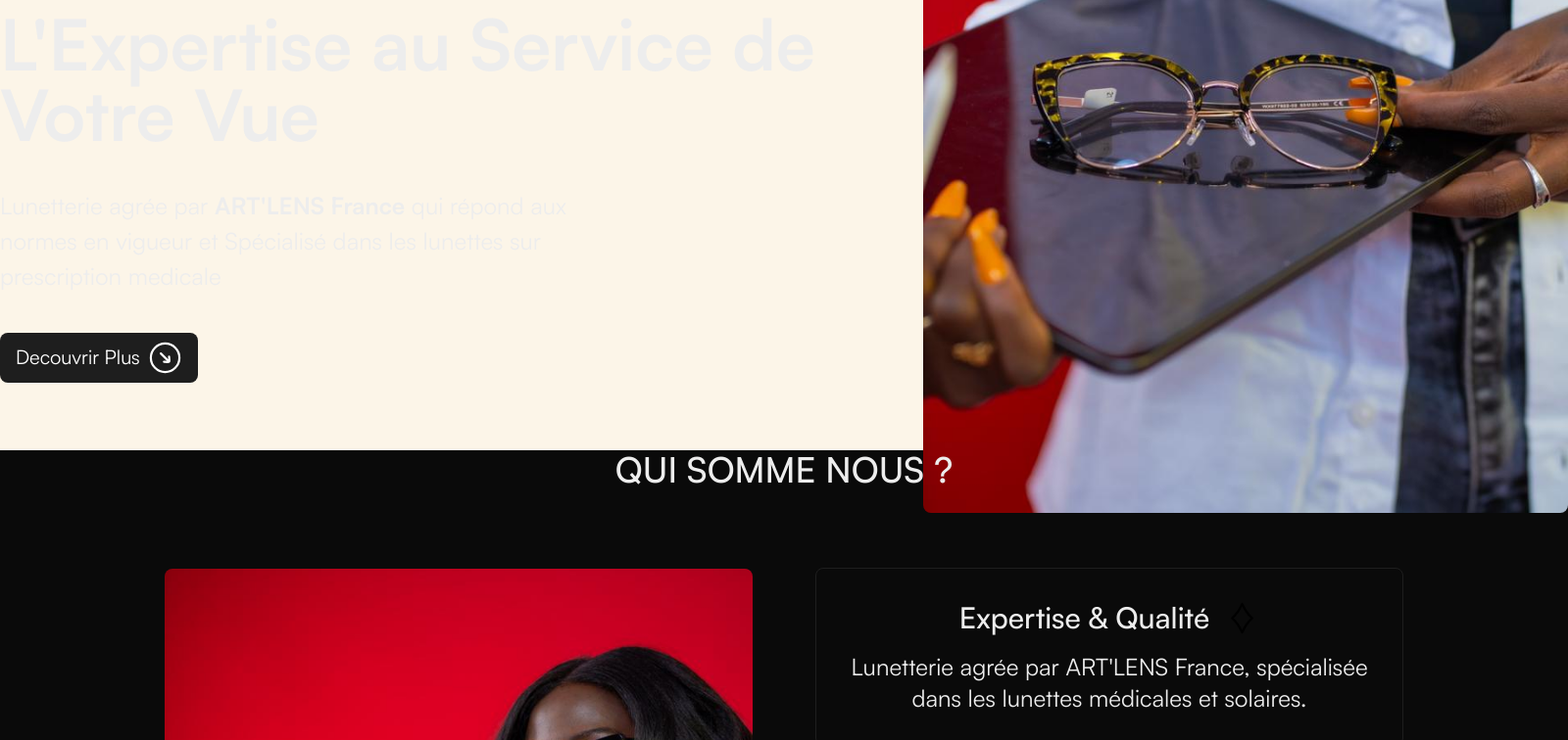
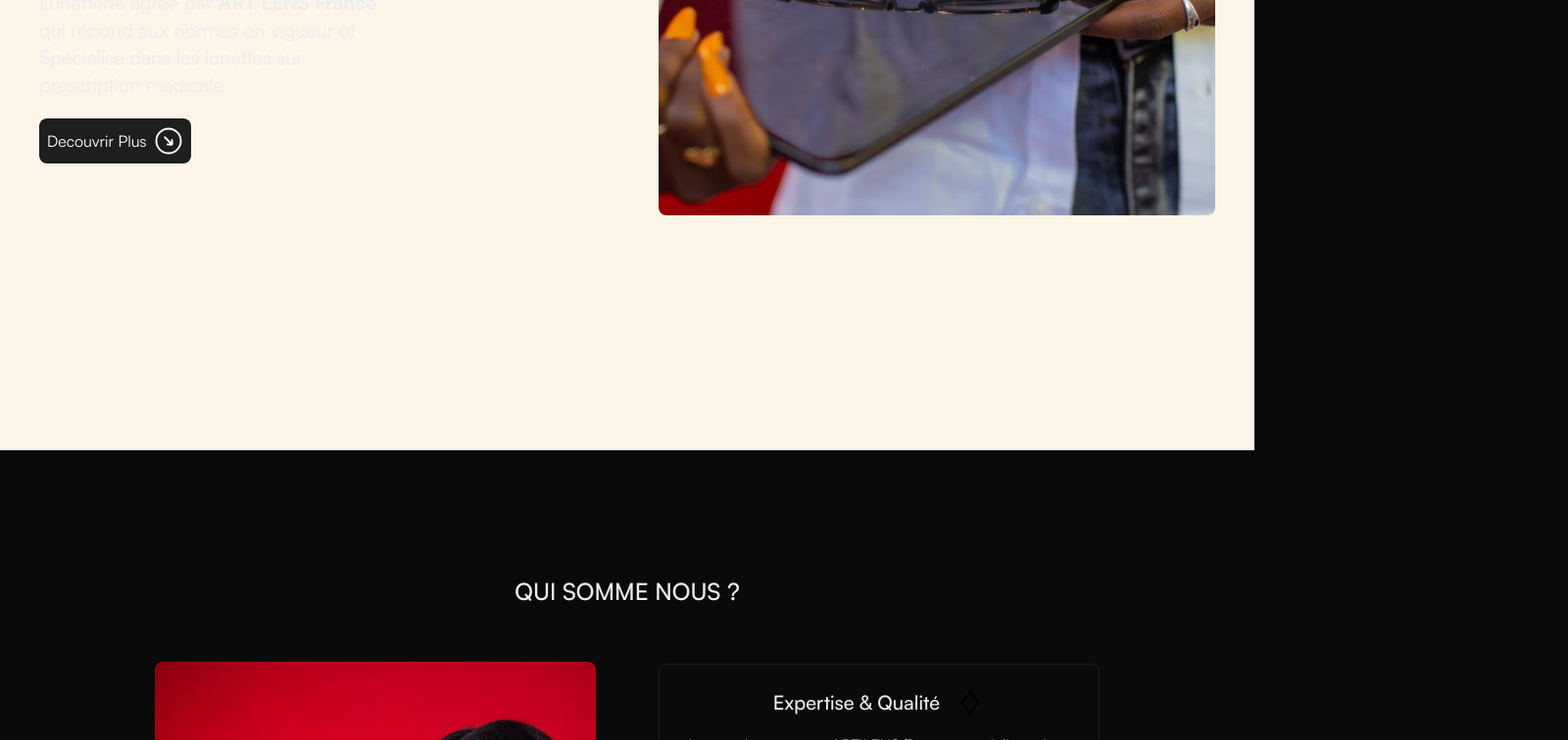
Before and after one commit to Rif-woo/ReginaLens, a Next.js app: page / in a window 1280 px wide. Shown: the part 340-1096 px from the top of the page at 98% size, 1600 px wide, since content can reach past the window. Built offline with nearby package versions, Linux system fonts and the light colour scheme.

Commit message:
responsive half done

```diff
--- a/app/page.js
+++ b/app/page.js
@@ -9,7 +9,7 @@ import SocialLinksSection from "@/components/sections/SocialLinksSection";
 export default function Home() {
   return (
     <main className="bg-[#fcf5e8] min-h-screen">
-      <div className="w-[1600px] h-screen mx-auto">
+      <div className="w-full h-screen mx-auto px-20 min-[768px]:max-[1280px]:px-10">
         <HeroSection />
         <AboutSection />
         <WhyChooseUsSection />
--- a/components/ImageWText.js
+++ b/components/ImageWText.js
@@ -1,18 +1,17 @@
 import Image from 'next/image';
 
-const ImageWText = ({  description, imageSrc , height}) => {
+const ImageWText = ({  description, imageSrc}) => {
   return (
     <div>
       <div className='relative'>
-        <p className='text-2xl font-medium absolute bottom-0 left-0 text-white z-10 p-10 w-[500px]'>{description}</p>
+        <p className='text-2xl font-bold absolute bottom-0 left-0 text-white z-10 p-10 w-[500px] xl:max-[1515px]:w-[300px] min-[768px]:max-[1280px]:w-[250px] xl:max-[1515px]:text-base xl:max-[1515px]:p-5 min-[768px]:max-[1280px]:text-sm min-[768px]:max-[1280px]:p-5'>{description}</p>
         <div className='bg-black border-4 border-white rounded-xl'>
           <Image
             src={imageSrc}
             alt="Hero"
             width={600}
-            height={height}
-            style={{ height: `${height}px` }}
-            className='object-cover object-bottom w-[600px] rounded-xl opacity-60'
+            height={700}
+            className='object-cover object-bottom w-[600px] h-[700px] xl:max-[1515px]:h-[500px] min-[768px]:max-[1280px]:h-[450px] rounded-xl opacity-60'
           />
         </div>
         </div>
--- a/components/QualityBox.js
+++ b/components/QualityBox.js
@@ -2,22 +2,22 @@ import Image from 'next/image';
 
 const QualityBox = ({ title, description, logo }) => {
   return (
-    <div className='flex flex-col justify-center items-center gap-4 border border-[#1E1E1E] p-8 rounded-lg w-[600px]'>
+    <div className='flex flex-col justify-center items-center gap-4 border border-[#1E1E1E] p-8 xl:max-[1515px]:p-6 min-[768px]:max-[1280px]:p-4 rounded-lg w-[600px] xl:max-[1515px]:w-[450px] min-[768px]:max-[1280px]:w-[350px]'>
 
       <div className='flex justify-center items-center gap-4 '>
-        <h1 className='text-3xl font-medium'>{title}</h1>
+        <h1 className='text-3xl font-medium xl:max-[1515px]:text-xl min-[768px]:max-[1280px]:text-lg'>{title}</h1>
         <div>
           <Image
             src={logo}
             alt="Hero"
             width={35}
             height={35}
-            className="object-cover object-center"
+            className="object-cover object-center xl:max-[1515px]:w-[30px] min-[768px]:max-[1280px]:w-[25px]"
           />
         </div>
       </div>
 
-      <p className='text-center text-2xl'>{description}</p>
+      <p className='text-center text-2xl xl:max-[1515px]:text-base min-[768px]:max-[1280px]:text-sm'>{description}</p>
    </div>
   );
 };
--- a/components/sections/AboutSection.js
+++ b/components/sections/AboutSection.js
@@ -4,7 +4,7 @@ import QualityBox from '../QualityBox';
 const AboutSection = () => {
   return (
     <div className='flex flex-col justify-center items-center gap-4 w-full mb-48'>
-      <h1 className='text-4xl font-medium mb-16'>QUI SOMME NOUS ?</h1>
+      <h1 className='text-4xl font-medium mb-16 xl:max-[1515px]:text-2xl xl:max-[1515px]:mb-10 min-[768px]:max-[1280px]:mb-5 min-[768px]:max-[1280px]:text-2xl'>QUI SOMME NOUS ?</h1>
       <div className='flex justify-center items-center gap-16 w-full'>
         {/* Image */}
          <div className=''>
@@ -13,12 +13,12 @@ const AboutSection = () => {
             alt="Hero"
             width={600}
             height={400}
-            className="object-cover object-top h-[720px] w-[600px] rounded-lg"
+            className="object-cover object-top h-[720px] w-[600px] rounded-lg xl:max-[1515px]:h-[500px] xl:max-[1515px]:w-[450px] min-[768px]:max-[1280px]:h-[450px] min-[768px]:max-[1280px]:w-[350px]"
           />
         </div>
 
         {/* QualityBoxes */}
-        <div className='flex flex-col justify-center items-center gap-10'>
+        <div className='flex flex-col justify-center items-center gap-10 xl:max-[1515px]:gap-5 min-[768px]:max-[1280px]:gap-3'>
           <QualityBox
             title="Expertise & Qualité"
             description="Lunetterie agrée par ART'LENS France, spécialisée dans les lunettes médicales et solaires."
--- a/components/sections/HeroSection.js
+++ b/components/sections/HeroSection.js
@@ -2,41 +2,41 @@ import Image from 'next/image';
 
 const HeroSection = () => {
   return (
-    <div className='w-full h-full flex flex-col justify-start items-center gap-16'>
+    <div className='w-full h-full flex flex-col justify-start items-center gap-16 xl:max-[1515px]:gap-10 xl:max-[1515px]:mb-32 min-[768px]:max-[1280px]:gap-15 min-[768px]:max-[1280px]:mb-20'>
       <div>
         <Image
           src="/reginaLens.svg"
           alt="Hero"
           width={150}
           height={150}
-          className="object-cover object-center"
+          className="object-cover object-center xl:max-[1515px]:w-[120px] min-[768px]:max-[1280px]:w-[100px]"
         />
       </div>
 
-      <div className='flex justify-center items-center w-full gap-16'>
-        <div className='flex flex-col items-left justify-left gap-10 w-full'>
-          <h1 className='text-7xl font-bold'>L'Expertise au Service de Votre Vue</h1>
-          <div className='w-[600px] leading-[1.5] text-2xl'>
+      <div className='flex justify-center items-center w-full gap-16 min-[768px]:max-[1280px]:justify-around'>
+        <div className='flex flex-col items-left justify-left gap-10 w-full xl:max-[1515px]:w-1/2 xl:max-[1515px]:gap-5 min-[768px]:max-[1280px]:w-[300px] min-[768px]:max-[1280px]:gap-3 '>
+          <h1 className='text-7xl font-bold xl:max-[1515px]:text-5xl min-[768px]:max-[1280px]:text-3xl '>L'Expertise au Service de Votre Vue</h1>
+          <div className='w-[600px] min-[768px]:max-[1280px]:w-[350px] leading-[1.5] text-2xl xl:max-[1515px]:text-xl min-[768px]:max-[1280px]:text-base'>
             Lunetterie agrée par <span className='font-bold inline-flex'>ART'LENS France</span> qui répond aux normes en vigueur et Spécialisé dans les lunettes sur prescription medicale
           </div>
-          <button className='flex justify-left items-center gap-2 text-xl  bg-[#1E1E1E] w-fit p-2 pl-4 pr-4 text-white rounded-lg'>
+          <button className='flex justify-left items-center gap-2 text-xl  bg-[#1E1E1E] w-fit p-2 pl-4 pr-4 text-white rounded-lg xl:max-[1515px]:px-2 xl:max-[1515px]:text-base min-[768px]:max-[1280px]:text-sm'>
             Decouvrir Plus
             <Image
               src="/arrow-right2.svg"
               alt="Hero"
               width={35}
               height={20}
-              className="object-cover object-top top-0 color-white"
+              className="object-cover object-top top-0 color-white xl:max-[1515px]:w-[30px] min-[768px]:max-[1280px]:w-[25px]"
             />
           </button>
         </div>
-        <div className='w-3/4'>
+        <div className='w-3/4 xl:max-[1515px]:w-[600px] min-[768px]:max-[1280px]:w-[400px] '>
           <Image
             src="/ph10.jpeg"
             alt="Hero"
             width={800}
             height={400}
-            className="object-cover object-center h-[650px] w-full rounded-lg"
+            className="object-cover object-center h-[650px] w-full rounded-lg xl:max-[1515px]:h-[400px] min-[768px]:max-[1280px]:h-[350px]"
           />
         </div>
       </div>
--- a/components/sections/LocationSection.js
+++ b/components/sections/LocationSection.js
@@ -3,8 +3,8 @@ import Link from 'next/link';
 
 const LocationSection = () => {
   return (
-    <div className='flex flex-col justify-center items-center gap-4 w-full mb-32'>
-      <h1 className='text-4xl font-medium mb-8 uppercase'>Nous retrouver ici </h1>
+    <div className='flex flex-col justify-center items-center gap-4 w-full mb-32 '>
+      <h1 className='text-4xl font-medium mb-8 uppercase xl:max-[1515px]:text-2xl min-[768px]:max-[1280px]:text-2xl'>Nous retrouver ici </h1>
 
       <Link href="https://maps.google.com/?q=14.742954,-17.457909" target="_blank" className="relative">
         <div className="relative">
@@ -13,14 +13,14 @@ const LocationSection = () => {
             alt="Hero"
             width={500}
             height={550}
-            className="object-cover object-center h-[450px] w-[850px] rounded-xl transition-opacity duration-300 hover:opacity-0"
+            className="object-cover object-center h-[450px] w-[850px] xl:max-[1515px]:h-[300px] xl:max-[1515px]:w-[550px] min-[768px]:max-[1280px]:w-[450px] min-[768px]:max-[1280px]:h-[250px] rounded-xl transition-opacity duration-300 hover:opacity-0"
           />
           <Image
             src="/locationZoomed.png"
             alt="Hero Hover"
             width={500}
             height={550}
-            className=" h-[450px] w-[850px] rounded-xl absolute top-0 left-0 object-cover object-center opacity-0 hover:opacity-100 transition-opacity duration-300"
+            className=" h-[450px] w-[850px] xl:max-[1515px]:h-[300px] xl:max-[1515px]:w-[550px] min-[768px]:max-[1280px]:w-[450px] min-[768px]:max-[1280px]:h-[250px] rounded-xl absolute top-0 left-0 object-cover object-center opacity-0 hover:opacity-100 transition-opacity duration-300"
           />
         </div>
         <p>📌 HLM GY vers la dibiterie koromack 🇸🇳</p>
--- a/components/sections/SocialLinksSection.js
+++ b/components/sections/SocialLinksSection.js
@@ -14,7 +14,7 @@ const SocialLinksSection = () => {
             alt="Hero"
             width={65}
             height={60}
-            className="object-cover object-center"
+            className="object-cover object-center min-[768px]:max-[1280px]:w-[60px] min-[768px]:max-[1280px]:h-[55px]"
             />
             </Link >
         </div>
@@ -28,7 +28,7 @@ const SocialLinksSection = () => {
             alt="Hero"
             width={40}
             height={60}
-            className="object-cover object-center"
+            className="object-cover object-center min-[768px]:max-[1280px]:w-[30px] min-[768px]:max-[1280px]:h-[30px]"
             />
          </Link >
              <Link
@@ -39,7 +39,7 @@ const SocialLinksSection = () => {
             alt="Hero"
             width={40}
             height={60}
-            className="object-cover object-center"
+            className="object-cover object-center min-[768px]:max-[1280px]:w-[30px] min-[768px]:max-[1280px]:h-[30px]"
             />
           </Link >
                <Link
@@ -50,7 +50,7 @@ const SocialLinksSection = () => {
             alt="Hero"
             width={40}
             height={60}
-            className="object-cover object-center"
+            className="object-cover object-center min-[768px]:max-[1280px]:w-[30px] min-[768px]:max-[1280px]:h-[30px]"
             />
           </Link >
              <Link
@@ -62,7 +62,7 @@ const SocialLinksSection = () => {
             alt="Hero"
             width={40}
             height={60}
-            className="object-cover object-center"
+            className="object-cover object-center min-[768px]:max-[1280px]:w-[30px] min-[768px]:max-[1280px]:h-[30px]"
             />
          </Link >
 
--- a/components/sections/WhyChooseUsSection.js
+++ b/components/sections/WhyChooseUsSection.js
@@ -4,23 +4,22 @@ import ImageWText from '../ImageWText';
 const WhyChooseUsSection = () => {
   return (
     <div className='flex flex-col justify-center items-center gap-4 w-full mb-48'>
-       <h1 className='text-4xl font-medium mb-8 uppercase'>Pourquoi choisir Regina Lens ?</h1>
+       <h1 className='text-4xl font-medium mb-8 uppercase xl:max-[1515px]:text-2xl xl:max-[1515px]:mb-5 min-[768px]:max-[1280px]:text-2xl min-[768px]:max-[1280px]:mb-3'>Pourquoi choisir Regina Lens ?</h1>
        <div className='flex justify-center items-end gap-10 w-full p-4 rounded-lg'>
         <ImageWText
           description="Garantie un service efficace et conforme aux attentes de ses clients."
           imageSrc="/ph7.jpeg"
-          height={700}
         />
         {/* <div className='flex flex-col justify-center items-center relative gap-4'> */}
           <ImageWText
             description="Conçu pour les jeunes myopes, le JUMYOR HD FF aide à ralentir la progression de la myopie tout en offrant un confort visuel optimal."
             imageSrc="/kidsGlasses.jpeg"
-            height={700}
+
           />
            <ImageWText
             description="Le rapport qualité/prix un de nos principaux points forts."
             imageSrc="/ph1.jpeg"
-            height={700}
+
           />
         {/* </div> */}
        </div>
```
Also changed, not shown: components/sections/ShowcaseSection.js (+6 -6 lines).
